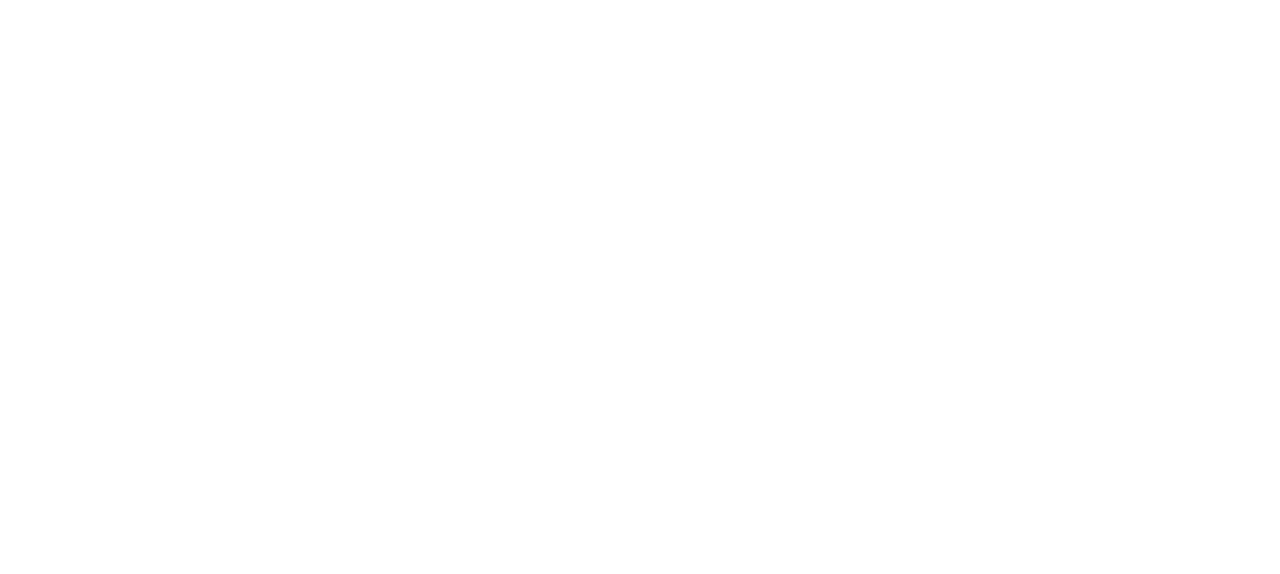
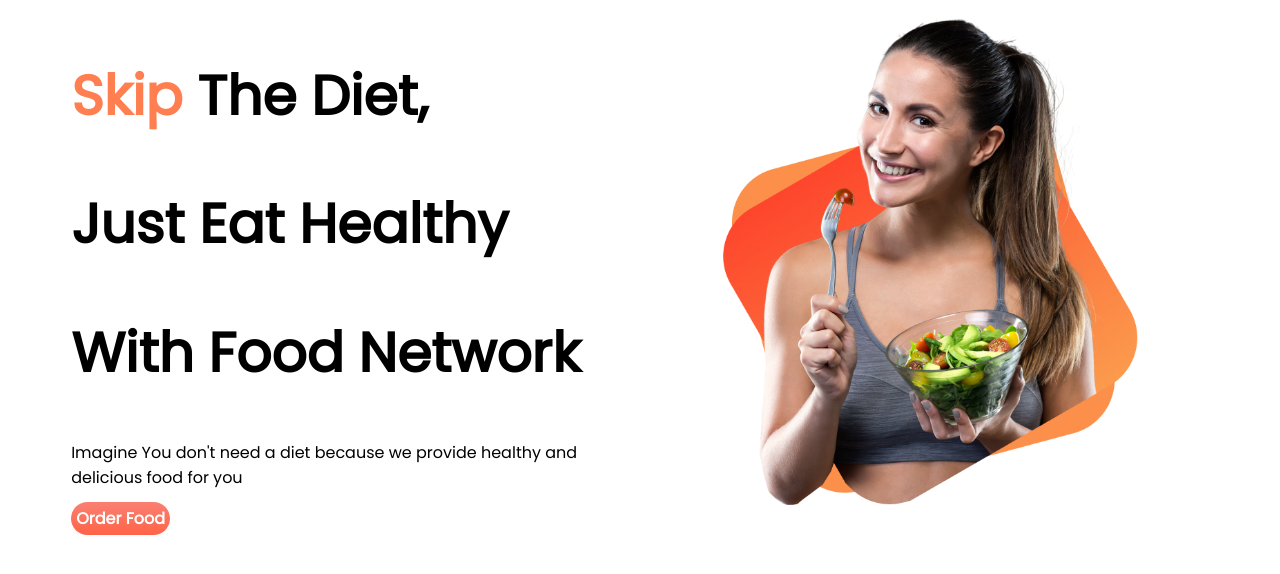
Before and after one commit to binoykd/my-first-assignment, a plain HTML site: page index.html in a window 1280 px wide. Drawn offline with Linux system fonts and the light colour scheme.

Commit message:
first section added

```diff
--- a/index.html
+++ b/index.html
@@ -5,11 +5,31 @@
     <meta charset="UTF-8">
     <meta http-equiv="X-UA-Compatible" content="IE=edge">
     <meta name="viewport" content="width=device-width, initial-scale=1.0">
+    <link rel="preconnect" href="https://fonts.googleapis.com">
+    <link rel="preconnect" href="https://fonts.gstatic.com" crossorigin>
+    <link href="https://fonts.googleapis.com/css2?family=Poppins&display=swap" rel="stylesheet">
     <title>My Food Network</title>
     <link rel="stylesheet" href="style.css">
 </head>
 
 <body>
+    <section class="flexible-parallel">
+        <div class="half-width">
+            <h1> <span class="text-color">Skip</span> The Diet,</h1>
+            <h1>Just Eat Healthy</h1>
+            <h1>With Food Network</h1>
+            <p>Imagine You don't need a diet because we provide healthy and delicious food for you</p>
+            <a href="https://hungrynaki.com/" target="-blank" class="button">Order Food</a>
+        </div>
+
+        <div class="half-width">
+            <img src="images/female/first.png" alt="The Picture of a Female">
+        </div>
+
+
+    </section>
+
+
 
 </body>
 
--- a/style.css
+++ b/style.css
@@ -0,0 +1,30 @@
+body{
+    font-family: 'Poppins', sans-serif;
+}
+.flexible-parallel{
+    display: flex;
+}
+h1{
+    font-size: 55px;
+}
+.half-width{
+width: 50%;
+padding-left: 5%;
+}
+.half-width img{
+    width: 80%;
+}
+.text-color
+{
+   color: coral;
+}
+.button{
+   background-image: linear-gradient(salmon, tomato);
+   border: 5px solid;
+   text-decoration: none;
+   color: white;
+   padding: 5px 5px;
+   border: 5px;
+   border-radius: 30px;
+   font-weight: 700;
+}
```
Also changed, not shown: images/female/first.png (renamed from images/female/Group 8425.png).
